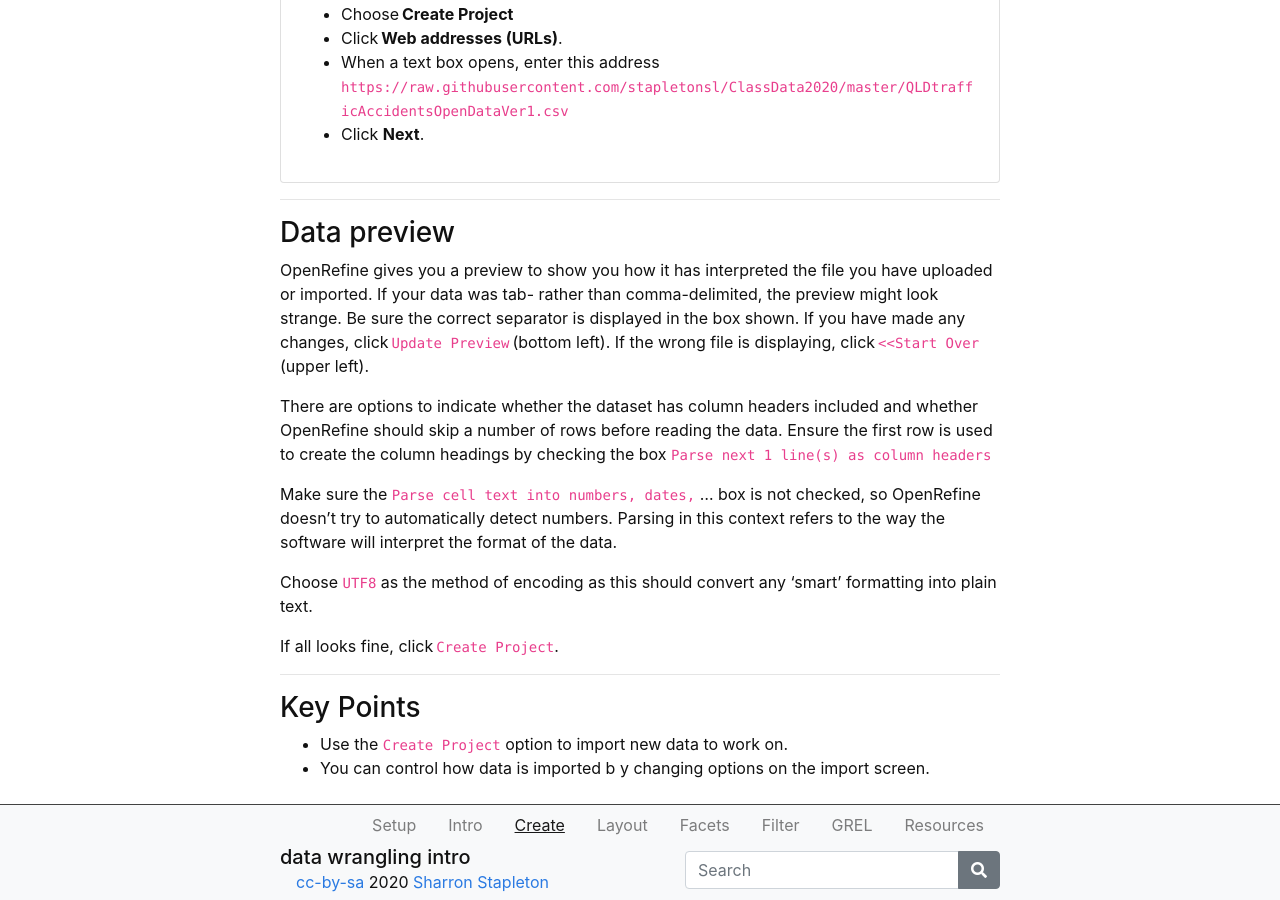
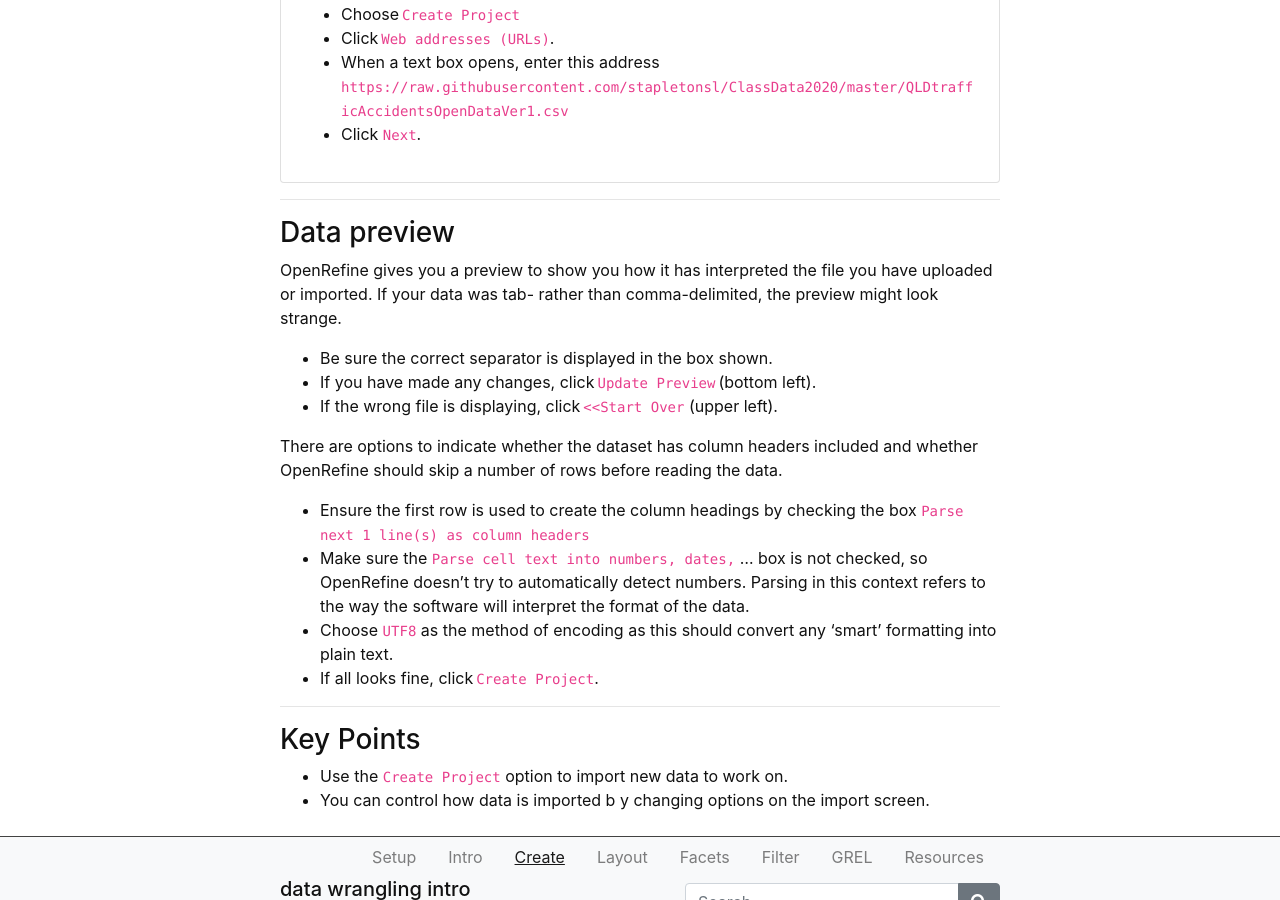
Before and after one commit to GULibrarySandbox/intro-data-wrangle, a Jekyll site: the page built from content/2-lesson.md, in a window 1280 px wide and 900 px high, scrolled down 1674 px. Built offline with Jekyll 4.4.1, drawn with Linux system fonts in a browser that asks for light colours.

```diff
--- a/content/2-lesson.md
+++ b/content/2-lesson.md
@@ -34,35 +34,36 @@ If OpenRefine does not automatically open within your browser after launch, poin
 Projects can be created in a variety of ways, e.g., by uploading data from your computer or by importing it from a web address.
 
 {% capture text %}
-- Choose **Create Project**
-- Select **Get data from this Computer**.
-- Select **Choose Files** and browse to select the file `QLDtrafficAccidentsOpenDataVer1.csv` you saved to your **Downloads** folder.
-- Either click **Open** or double-click on the filename to import it into OpenRefine.
-- Click **Next**.{% endcapture %}
+- Choose `Create Project`
+- Select `Get data from this Computer`.
+- Select `Choose Files` and browse to select the file `QLDtrafficAccidentsOpenDataVer1.csv` you saved to your `Downloads` folder.
+- Either click `Open` or double-click on the filename to import it into OpenRefine.
+- Click `Next`.{% endcapture %}
 {% include card.md header="Create a project by uploading data from a local source" text=text %}
 
 OR
 
 {% capture text %}
-- Choose **Create Project**
-- Click **Web addresses (URLs)**.
+- Choose `Create Project`
+- Click `Web addresses (URLs)`.
 - When a text box opens, enter this address `https://raw.githubusercontent.com/stapletonsl/ClassData2020/master/QLDtrafficAccidentsOpenDataVer1.csv`
-- Click **Next**.{% endcapture %}
+- Click `Next`.{% endcapture %}
 {% include card.md header="Create a project by importing the data from a Web Address" text=text %}
 
 -----
 
 ### Data preview
 
-OpenRefine gives you a preview to show you how it has interpreted the file you have uploaded or imported. If your data was tab- rather than comma-delimited, the preview might look strange. Be sure the correct separator is displayed in the box shown. If you have made any changes, click `Update Preview` (bottom left). If the wrong file is displaying, click `<<Start Over` (upper left).
+OpenRefine gives you a preview to show you how it has interpreted the file you have uploaded or imported. If your data was tab- rather than comma-delimited, the preview might look strange.
+- Be sure the correct separator is displayed in the box shown.
+- If you have made any changes, click `Update Preview` (bottom left).
+- If the wrong file is displaying, click `<<Start Over` (upper left).
 
-There are options to indicate whether the dataset has column headers included and whether OpenRefine should skip a number of rows before reading the data. Ensure the first row is used to create the column headings by checking the box `Parse next 1 line(s) as column headers`
-
-Make sure the `Parse cell text into numbers, dates,` ... box is not checked, so OpenRefine doesn't try to automatically detect numbers. Parsing in this context refers to the way the software will interpret the format of the data.
-
-Choose `UTF8` as the method of encoding as this should convert any 'smart' formatting into plain text.
-
-If all looks fine, click `Create Project`.
+There are options to indicate whether the dataset has column headers included and whether OpenRefine should skip a number of rows before reading the data.
+- Ensure the first row is used to create the column headings by checking the box `Parse next 1 line(s) as column headers`
+- Make sure the `Parse cell text into numbers, dates,` ... box is not checked, so OpenRefine doesn't try to automatically detect numbers. Parsing in this context refers to the way the software will interpret the format of the data.
+- Choose `UTF8` as the method of encoding as this should convert any 'smart' formatting into plain text.
+- If all looks fine, click `Create Project`.
 
 -----
 
```
